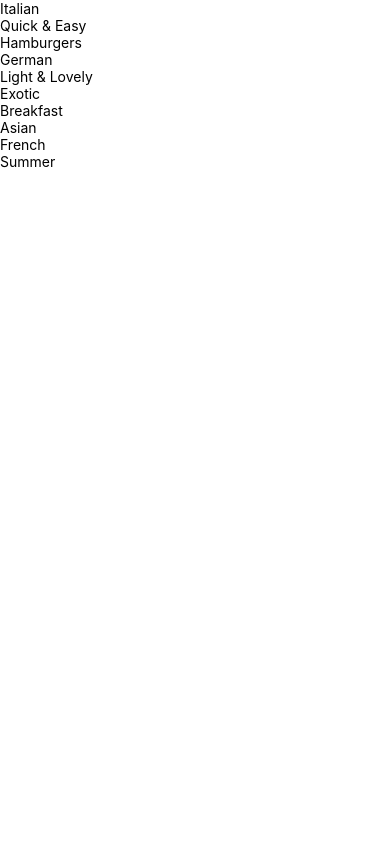
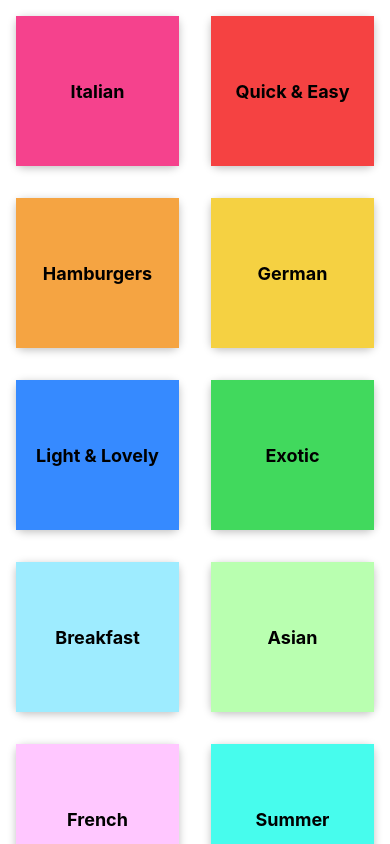
Before and after one commit to Marya-mhn/MealsApp, a React Native app: screen / in a window 390 px wide. Built offline with nearby package versions, Linux system fonts and the light colour scheme.

Commit message:
styling with grids

```diff
--- a/Components/CategoryGridTile.js
+++ b/Components/CategoryGridTile.js
@@ -1,11 +1,17 @@
-import { Pressable, View, Text } from "react-native";
+import { Pressable, View, Text, StyleSheet, Platform } from "react-native";
 
 function CategoryGridTile({ title, color }) {
   return (
-    <View>
-      <Pressable>
-        <View>
-          <Text>{title}</Text>
+    <View style={styles.gridItem}>
+      <Pressable
+        android_ripple={{ color: "#ccc" }}
+        style={({ pressed }) => [
+          styles.button,
+          pressed ? styles.buttonPressed : null,
+        ]}
+      >
+        <View style={[styles.innerContainer, { backgroundColor: color }]}>
+          <Text style={styles.title}>{title}</Text>
         </View>
       </Pressable>
     </View>
@@ -13,3 +19,35 @@
 }
 
 export default CategoryGridTile;
+
+const styles = StyleSheet.create({
+  gridItem: {
+    flex: 1,
+    margin: 16,
+    height: 150,
+    borderRadius: 8,
+    elevation: 4,
+    backgroundColor: "white",
+    shadowColor: "black",
+    shadowOpacity: 0.25,
+    shadowOffset: { width: 0, height: 2 },
+    shadowRadius: 8,
+    overflow: Platform.OS === "android" ? "hidden" : "visible",
+  },
+  button: {
+    flex: 1,
+  },
+  buttonPressed: {
+    opacity: 0.5,
+  },
+  innerContainer: {
+    flex: 1,
+    padding: 16,
+    justifyContent: "center",
+    alignItems: "center",
+  },
+  title: {
+    fontWeight: "bold",
+    fontSize: 18,
+  },
+});
--- a/screens/CategoriesScreen.js
+++ b/screens/CategoriesScreen.js
@@ -4,7 +4,7 @@
 
 function renderCategoryItem(itemData) {
   return (
-    <CategoryGridTile title={itemData.item.title} color={itemData.color} />
+    <CategoryGridTile title={itemData.item.title} color={itemData.item.color} />
   );
 }
 
@@ -14,6 +14,7 @@
       data={CATEGORIES}
       keyExtractor={(item) => item.id}
       renderItem={renderCategoryItem}
+      numColumns={2}
     />
   );
 }
```
